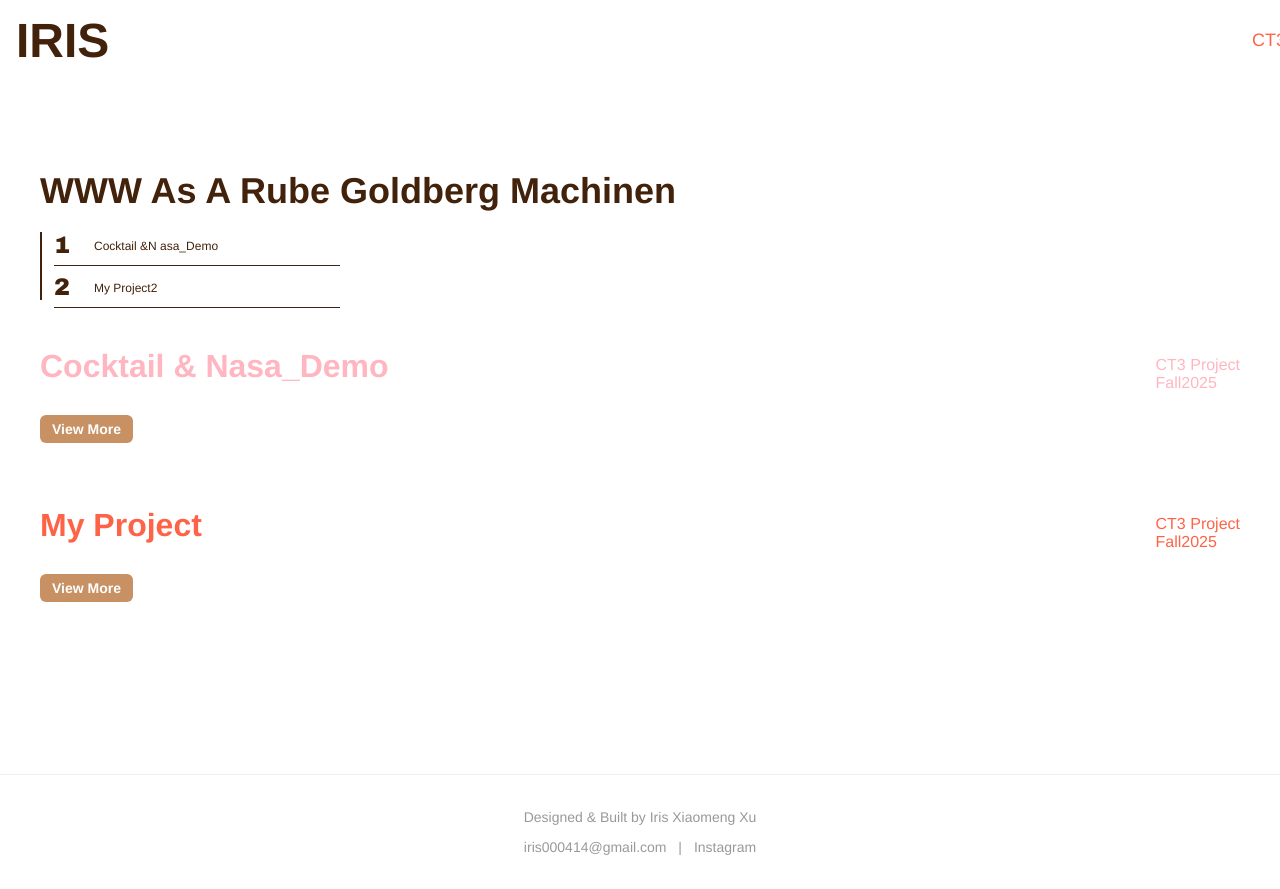
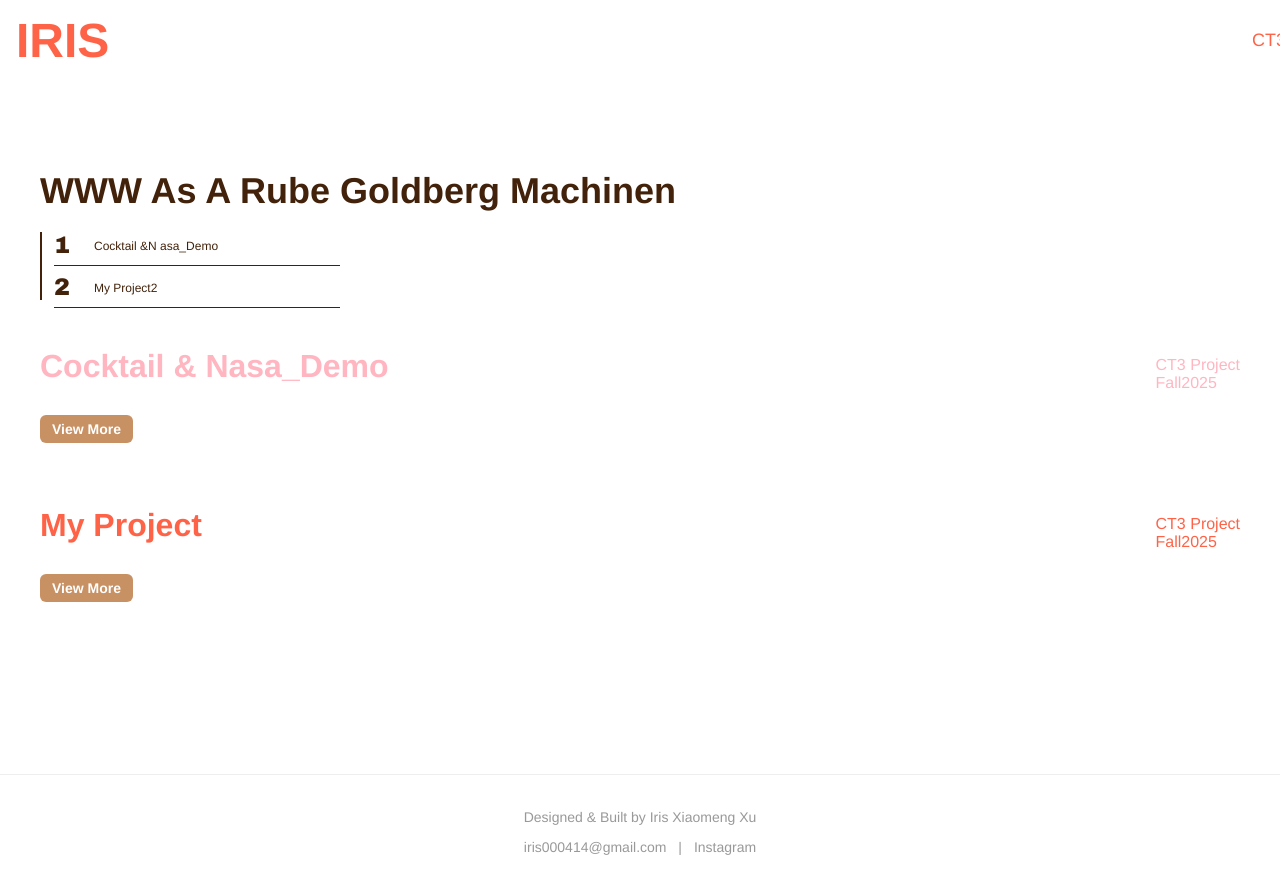
Before and after one commit to irisxu10/CT3_Fall2025, a plain HTML site: page CT3_Doc/P1_doc/index.html in a window 1280 px wide. Drawn offline with Linux system fonts and the light colour scheme.

Commit message:
logo color

```diff
--- a/CT3_Doc/style.css
+++ b/CT3_Doc/style.css
@@ -68,6 +68,7 @@ header .content {
 .logo {
   font-size: 48px;
   font-weight: bold;
+  color: rgb(255, 99, 71);
 }
 
 .menu-list {
```
